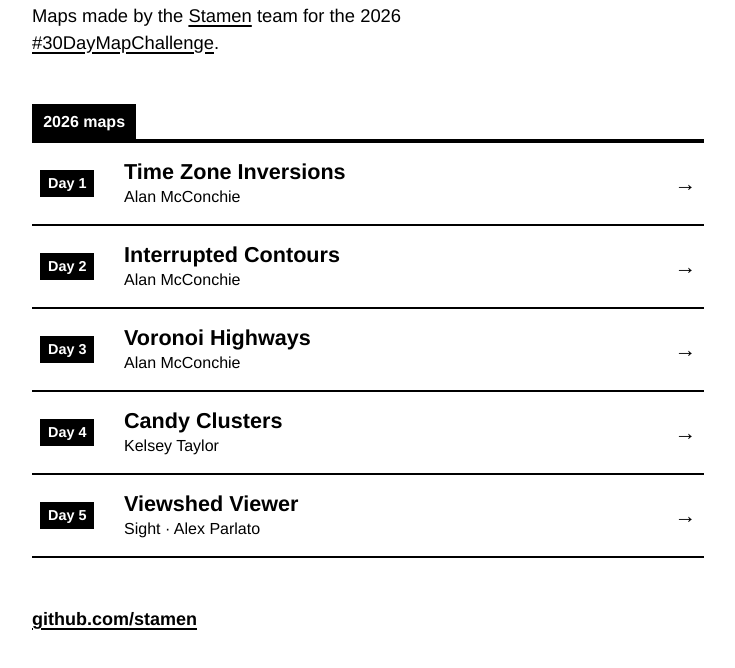
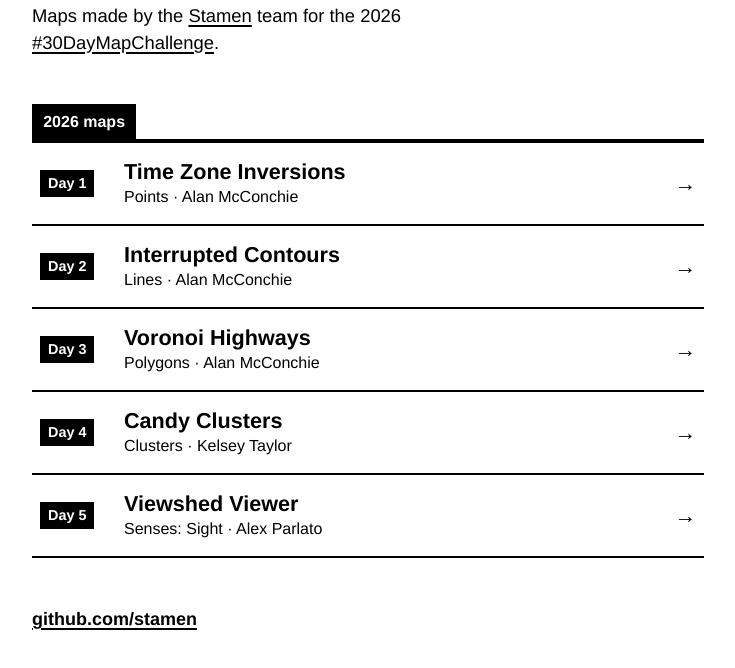
Before and after one commit to stamen/30-day-map-challenge-2026, a plain HTML site: page index.html in a window 1280 px wide. Shown: the part 216-884 px from the top of the page, without its empty margins (272-1007 px from the left). Drawn offline with Linux system fonts and the light colour scheme.

Commit message:
Show each day's 2026 challenge prompt
Adds the full list of 30 prompts, looked up by day number, so new
entries pick up their prompt without a theme field.

Co-Authored-By: Claude Opus 5.5 <noreply@anthropic.com>
Claude-Session: https://claude.ai/code/session_01JpWq1ijw2ipgVXYhiHY2AH

```diff
--- a/index.html
+++ b/index.html
@@ -111,15 +111,49 @@
     // ── Add new maps here ──────────────────────────────────────────────
     // One line per map, in any order: the list sorts itself by day.
     // Several maps can share the same day.
-    // `theme` (the day's challenge prompt) is optional.
     const MAPS = [
       { day: 1, title: "Time Zone Inversions",  author: "Alan McConchie", url: "https://mappingmashups.github.io/time-zone-inversions/" },
       { day: 2, title: "Interrupted Contours",  author: "Alan McConchie", url: "https://mappingmashups.github.io/contourvolution/" },
       { day: 3, title: "Voronoi Highways",      author: "Alan McConchie", url: "https://mappingmashups.github.io/voronoi-highways/" },
       { day: 4, title: "Candy Clusters",        author: "Kelsey Taylor",  url: "https://stamen.github.io/candy-clusters/" },
-      { day: 5, title: "Viewshed Viewer",       author: "Alex Parlato",   url: "https://stamen.github.io/30-day-map-viewshed/", theme: "Sight" },
+      { day: 5, title: "Viewshed Viewer",       author: "Alex Parlato",   url: "https://stamen.github.io/30-day-map-viewshed/" },
     ];
     // ───────────────────────────────────────────────────────────────────
+
+    // The 2026 challenge prompts, by day. Each map shows its day's prompt.
+    // To override it for one map, add `theme: "…"` to that map's line.
+    const THEMES = {
+      1: "Points",
+      2: "Lines",
+      3: "Polygons",
+      4: "Clusters",
+      5: "Senses: Sight",
+      6: "Vintage",
+      7: "10 minute map",
+      8: "Utopia",
+      9: "Urban-rural",
+      10: "Prompting only",
+      11: "Senses: Sound",
+      12: "Power",
+      13: "Interactions",
+      14: "Borgesian map",
+      15: "Inside out",
+      16: "Collaborative map",
+      17: "Light & dark",
+      18: "NULL",
+      19: "Senses: Smell",
+      20: "Hexagons",
+      21: "OpenStreetMap",
+      22: "Projections",
+      23: "Senses: Taste",
+      24: "Network",
+      25: "Is this a map?",
+      26: "Water",
+      27: "New tool",
+      28: "Senses: Feeling",
+      29: "Raster",
+      30: "Pen & paper",
+    };
 
     const list = document.getElementById("maps");
     MAPS
@@ -140,7 +174,8 @@
         name.textContent = m.title;
         const meta = document.createElement("span");
         meta.className = "meta";
-        meta.textContent = m.theme ? m.theme + " · " + m.author : m.author;
+        const theme = m.theme || THEMES[m.day];
+        meta.textContent = theme ? theme + " · " + m.author : m.author;
         text.append(name, meta);
 
         const arrow = document.createElement("span");
```
